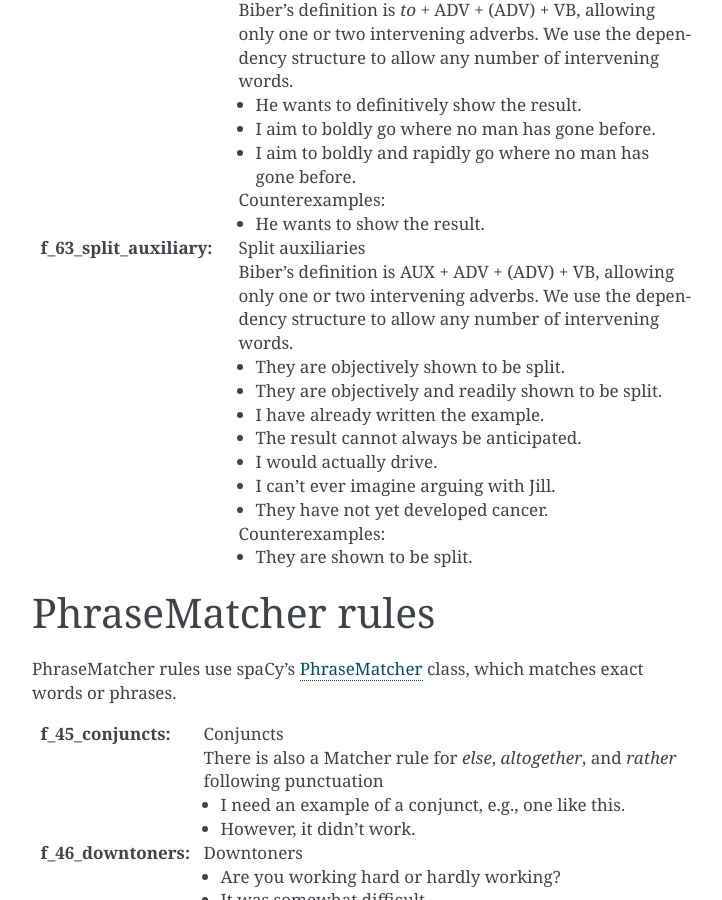
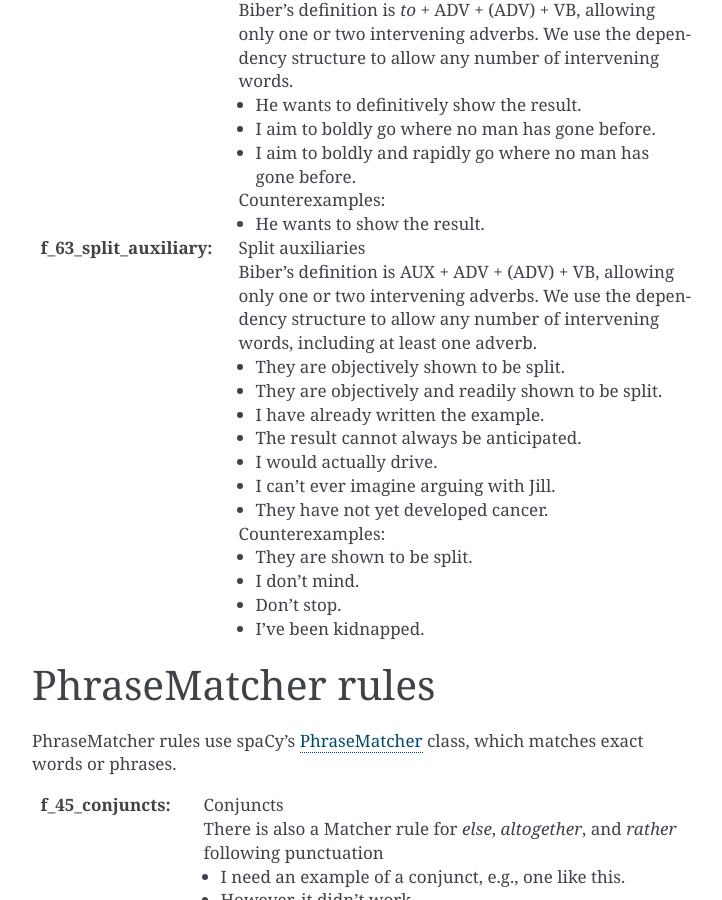
Before and after one commit to capnrefsmmat/matcherator, a Sphinx documentation site: the page built from docs/pseudobiber-reference.rst, in a window 1280 px wide and 900 px high, scrolled down 12292 px. Shown: the whole window, without its empty margins (388-1110 px from the left). Built offline with Sphinx 7.4.7, drawn with Linux system fonts in a browser that asks for light colours.

Commit message:
Fix f_63_split_auxiliary to not over-detect
See counterexamples. Switch to filtering for cases with at least one ADV
inside the split.

```diff
--- a/docs/pseudobiber-reference.rst
+++ b/docs/pseudobiber-reference.rst
@@ -664,7 +664,7 @@ structures in the dependency trees.
 :f_63_split_auxiliary:
    Split auxiliaries
 
-   Biber's definition is AUX + ADV + (ADV) + VB, allowing only one or two intervening adverbs. We use the dependency structure to allow any number of intervening words.
+   Biber's definition is AUX + ADV + (ADV) + VB, allowing only one or two intervening adverbs. We use the dependency structure to allow any number of intervening words, including at least one adverb.
 
    * They are objectively shown to be split.
    * They are objectively and readily shown to be split.
@@ -677,6 +677,9 @@ structures in the dependency trees.
    Counterexamples:
 
    * They are shown to be split.
+   * I don't mind.
+   * Don't stop.
+   * I've been kidnapped.
 
 PhraseMatcher rules
 ^^^^^^^^^^^^^^^^^^^
```
Also changed, not shown: 2 other files.
